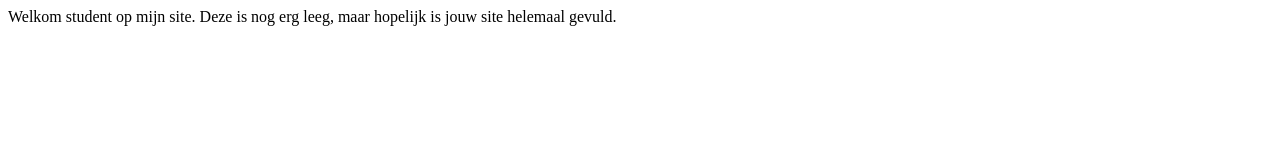
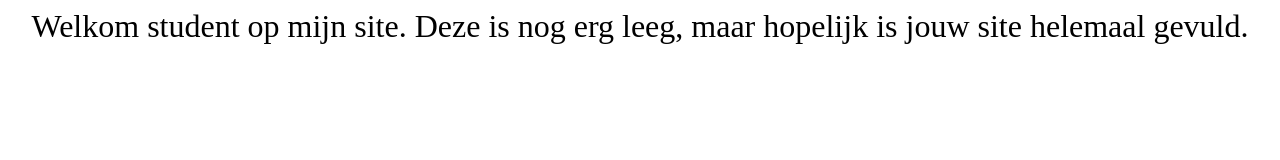
Before and after one commit to mariekebrinkman/marieke.brinkman.github.io, a plain HTML site: page index.html in a window 1280 px wide. Drawn offline with Linux system fonts and the light colour scheme.

Commit message:
style toegevoegd

```diff
--- a/css/style.css
+++ b/css/style.css
@@ -1 +1,4 @@
-stt
+body{
+    text-align:center;
+    font-size: 2em;
+}
```
